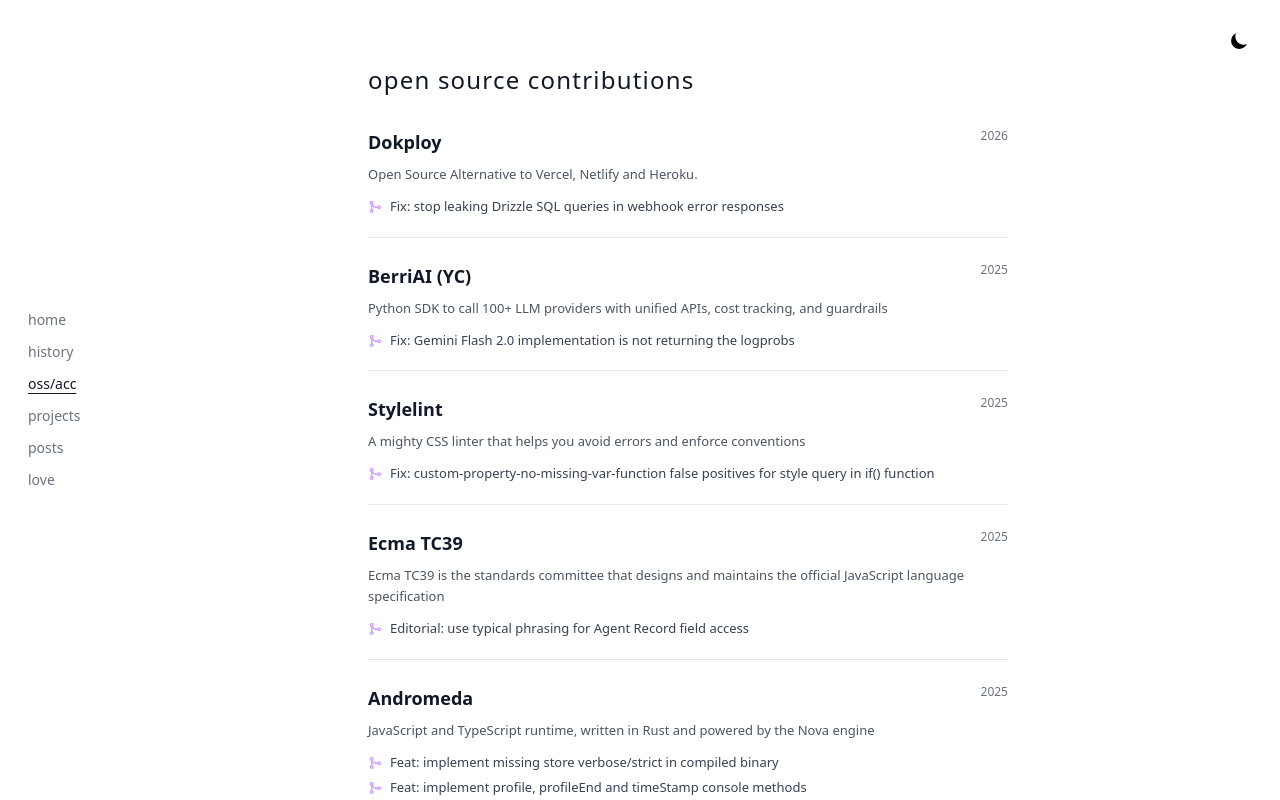
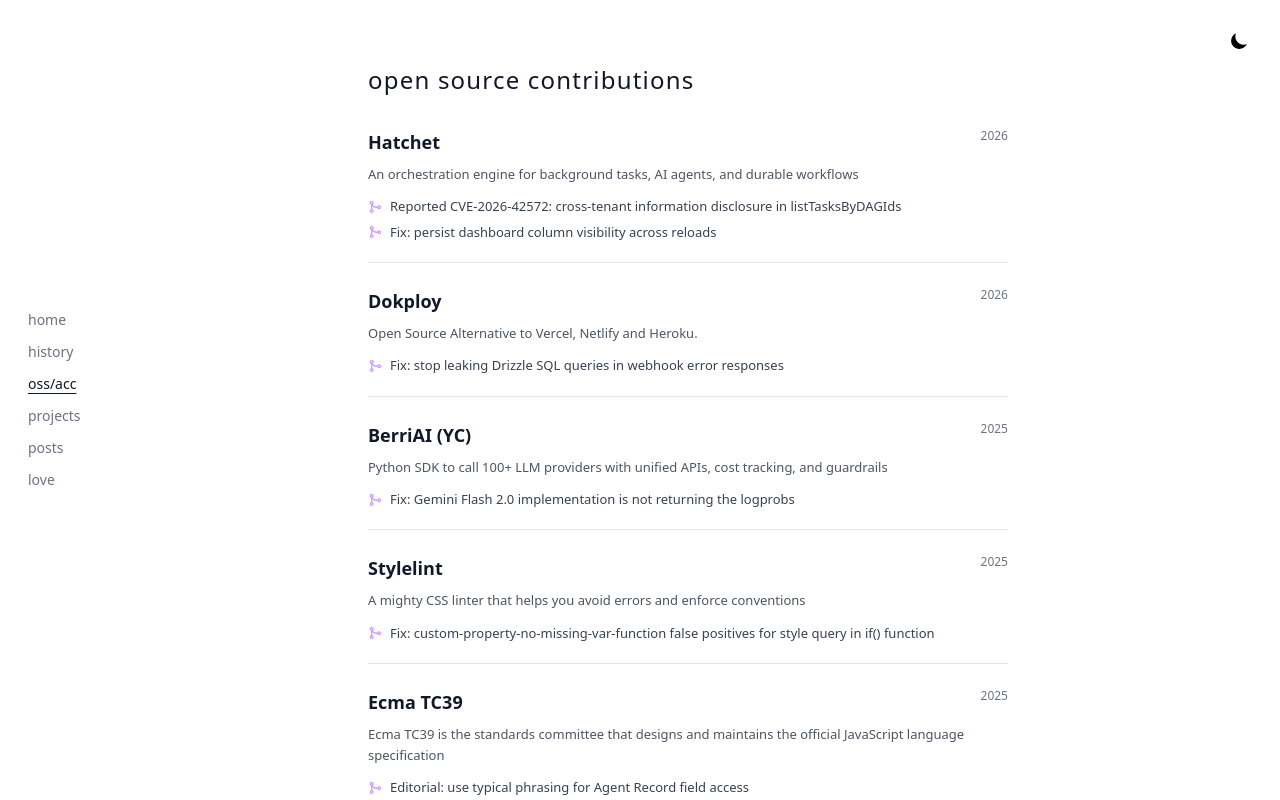
Before and after one commit to sajdakabir/saju, a Next.js app: page /oss-acc in a window 1280 px wide. Built offline with nearby package versions, Linux system fonts and the light colour scheme.

Commit message:
feat: add Hatchet contributions to oss page

```diff
--- a/src/app/oss-acc/page.tsx
+++ b/src/app/oss-acc/page.tsx
@@ -9,6 +9,15 @@
 import { useTheme } from '@/hooks/useTheme';
 
 const contributions = [
+  {
+    name: 'Hatchet',
+    description: 'An orchestration engine for background tasks, AI agents, and durable workflows',
+    prs: [
+      { title: 'Reported CVE-2026-42572: cross-tenant information disclosure in listTasksByDAGIds', url: 'https://github.com/hatchet-dev/hatchet/security/advisories/GHSA-55gc-6fmc-fpx9' },
+      { title: 'Fix: persist dashboard column visibility across reloads', url: 'https://github.com/hatchet-dev/hatchet/pull/3844' }
+    ],
+    date: '2026'
+  },
   {
     name: 'Dokploy',
     description: 'Open Source Alternative to Vercel, Netlify and Heroku.',
```
